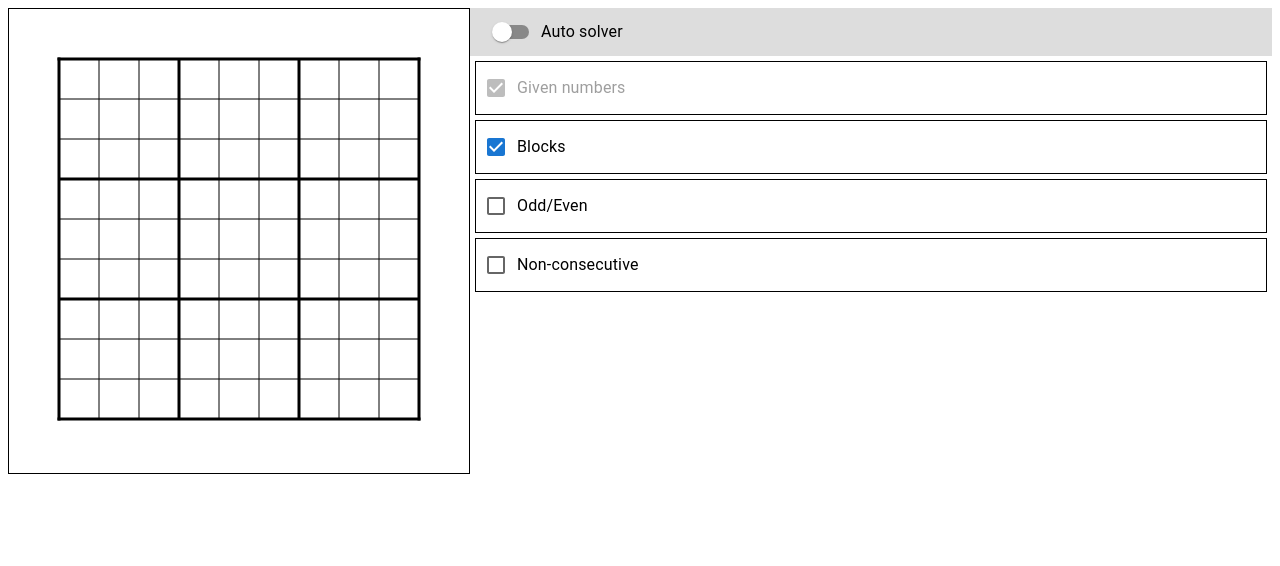
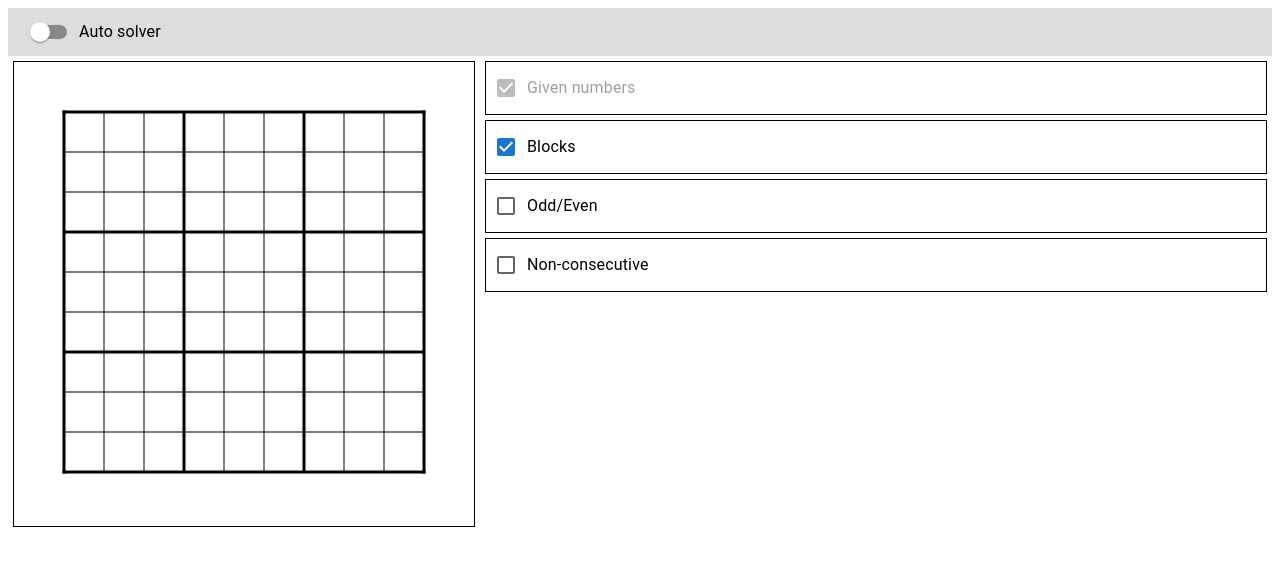
Before and after one commit to semiexp/sudoku-editor, a React (Vite) app: page / in a window 1280 px wide. Shown: the top 566 px of the page. Built offline with nearby package versions, Linux system fonts and the light colour scheme.

Commit message:
move toolbar

```diff
--- a/src/editor.tsx
+++ b/src/editor.tsx
@@ -294,13 +294,7 @@ export const Editor = (props: EditorProps) => {
     props.onChangeProblem(newProblem);
   };
 
-  return <Box style={{display: "flex"}}>
-    <div style={{border: "1px solid black"}}>
-      <svg width={svgSize} height={svgSize} onMouseDown={svgMouseDown}>
-        {renderResults.map((c) => c.item)}
-      </svg>
-    </div>
-    <Box style={{width: "100%"}}>
+  return <Box>
     <Toolbar variant="dense" sx={{ backgroundColor: "#dddddd" }}>
       <FormControlLabel
         control={
@@ -309,6 +303,13 @@ export const Editor = (props: EditorProps) => {
         label="Auto solver"
       />
     </Toolbar>
+    <Box sx={{display: "flex"}}>
+      <Box sx={{border: "1px solid black", margin: "5px"}}>
+        <svg width={svgSize} height={svgSize} onMouseDown={svgMouseDown}>
+          {renderResults.map((c) => c.item)}
+        </svg>
+      </Box>
+      <Box sx={{width: "100%"}}>
         <div style={{overflowY: "scroll", height: "100%"}}>
           {allRules.map((rule, index) => {
             const isSelected = ruleState.selectedRuleIndex === index;
@@ -357,4 +358,5 @@ export const Editor = (props: EditorProps) => {
         </div>
       </Box>
     </Box>
+  </Box>
 };
```
Lines whose indentation alone changed are shown as unchanged.
